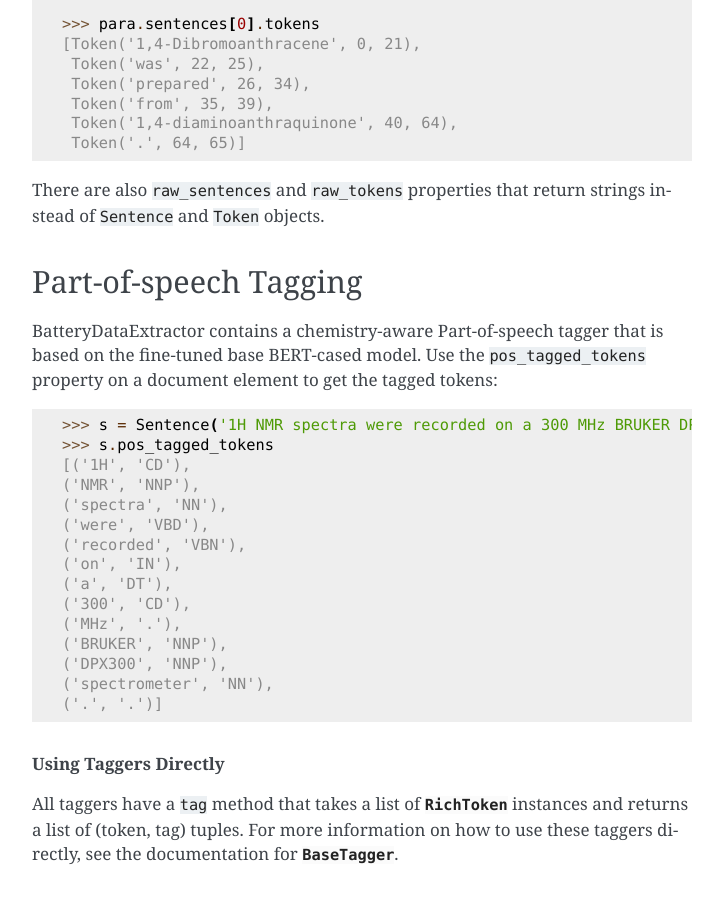
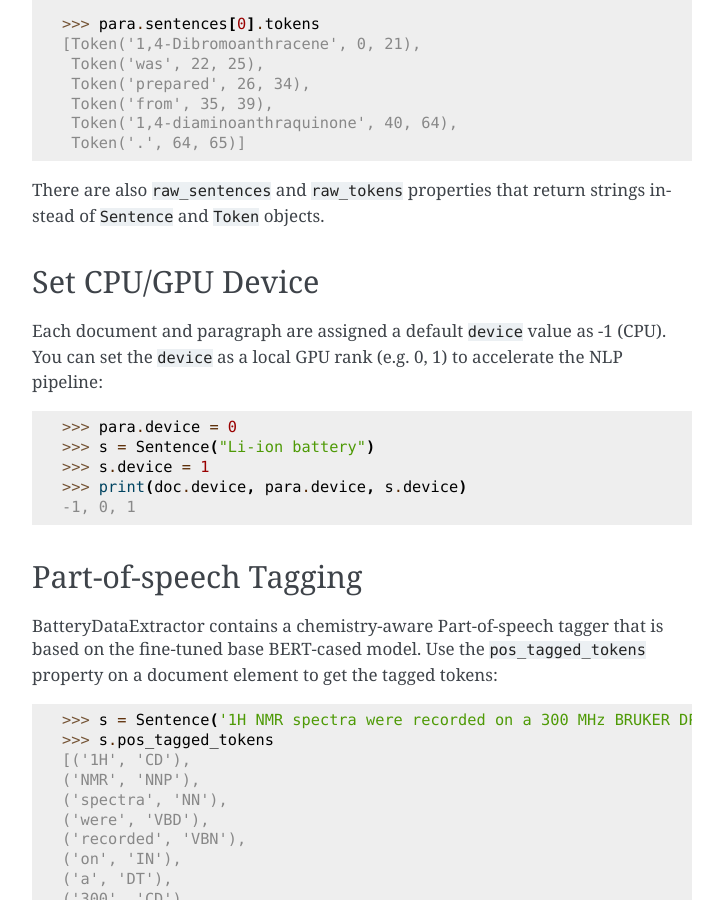
Before and after one commit to ShuHuang/batterydataextractor, a Sphinx documentation site: the page built from docs/source/getting_started/natural_language_processing.rst, in a window 1280 px wide and 900 px high, scrolled down 928 px. Shown: the whole window, without its empty margins (388-1111 px from the left). Built offline with Sphinx 7.4.7, drawn with Linux system fonts in a browser that asks for light colours; pages that are not in the unit, such as notebooks, are missing from menus.

Commit message:
device docs

```diff
--- a/docs/source/conf.py
+++ b/docs/source/conf.py
@@ -49,6 +49,7 @@ extensions = [
     'sphinx.ext.githubpages',
     'sphinx.ext.autosummary',
     'sphinx.ext.napoleon',
+    'rst2pdf.pdfbuilder'
 ]
 
 # Add any paths that contain templates here, relative to this directory.
@@ -112,6 +113,8 @@ latex_elements = {
     # 'figure_align': 'htbp',
 }
 
+pdf_documents = [('index', u'rst2pdf', u'BatteryDataExtractor', 'BatteryDataExtractor')]
+
 
 # -- Options for Epub output -------------------------------------------------
 
--- a/docs/source/getting_started/natural_language_processing.rst
+++ b/docs/source/getting_started/natural_language_processing.rst
@@ -45,6 +45,16 @@ Use the ``tokens`` property to get the word tokens::
      Token('.', 64, 65)]
 
 There are also ``raw_sentences`` and ``raw_tokens`` properties that return strings instead of ``Sentence`` and ``Token`` objects.
+
+Set CPU/GPU Device
+---------------------------
+Each document and paragraph are assigned a default ``device`` value as -1 (CPU). You can set the ``device`` as a local GPU rank (e.g. 0, 1) to accelerate the NLP pipeline::
+
+    >>> para.device = 0
+    >>> s = Sentence("Li-ion battery")
+    >>> s.device = 1
+    >>> print(doc.device, para.device, s.device)
+    -1, 0, 1
 
 Part-of-speech Tagging
 ---------------------------
--- a/docs/source/getting_started/reading_documents.rst
+++ b/docs/source/getting_started/reading_documents.rst
@@ -75,7 +75,7 @@ Or, the individual tokens::
 NLP toolkits
 ---------------------------------
 
-as well as a list of individual chemical entity mentions (CEMs) of the document::
+BatteryDataExtractor can produce a list of individual chemical entity mentions (CEMs) of the document::
 
     >>> doc.cems
     [Span('lithium', 17, 24),
--- a/docs/source/index.rst
+++ b/docs/source/index.rst
@@ -4,7 +4,7 @@ Welcome to BatteryDataExtractor!
 BatteryDataExtractor is a battery-aware text-mining software embedded with BERT models for automatically extracting chemical information from scientific literature.
 
 Features:
-   * open-source battery-specific literature mining
+   * Open-source battery-specific literature-mining toolkit
    * BERT-based token-classification models: abbreviation detection, part-of-speech tagging, chemical-named-entity recognition
    * Double-turn question-answering model for the data extraction of materials and properties
    * State-of-the-art performance on downstream evaluation data sets
```
